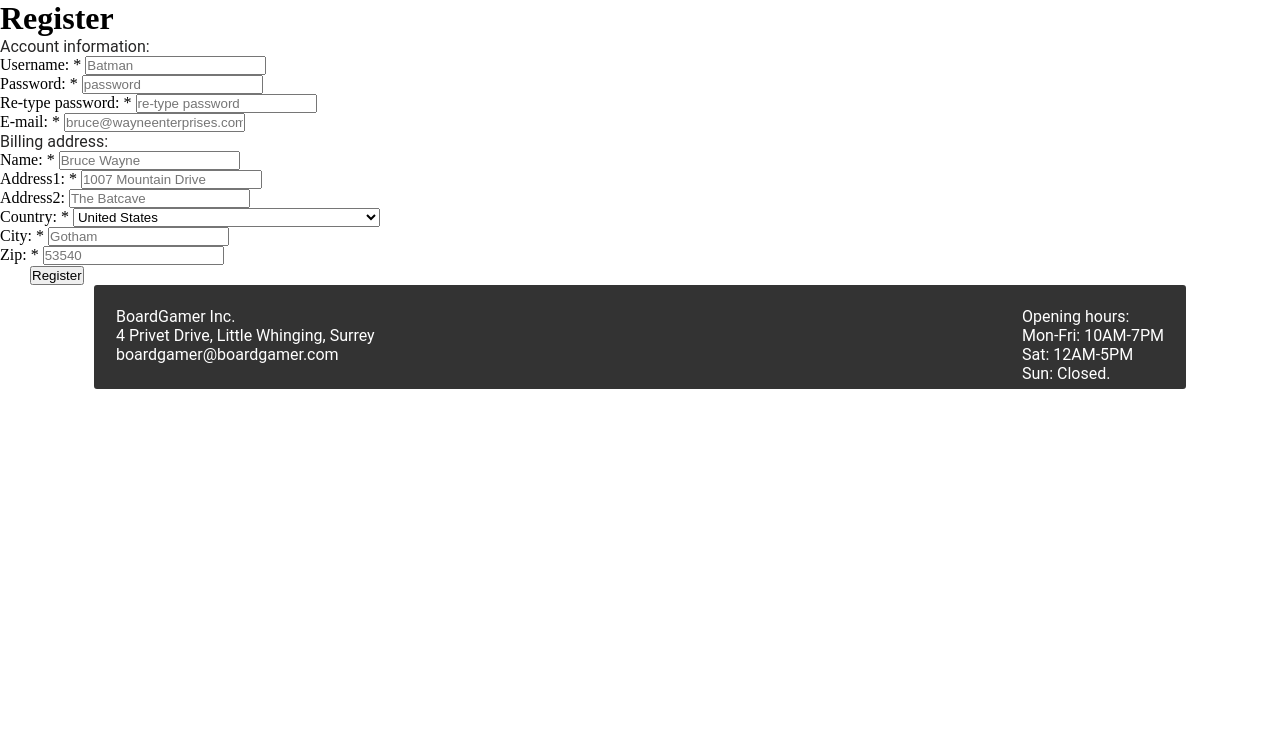
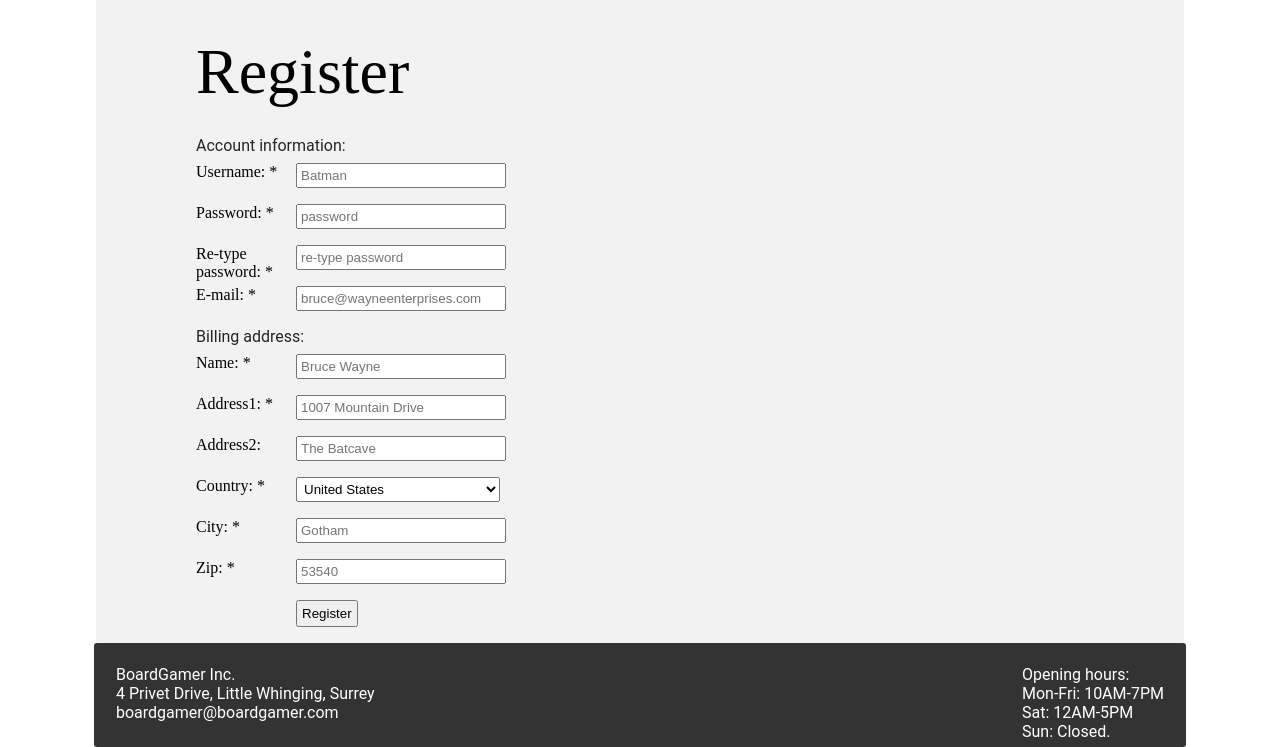
Before and after one commit to andreabjork/Gamestore, a PHP site: template Webstore/views/form.php in a window 1280 px wide. Shown: the part 184-931 px from the top of the page. Before the commit the page ends 573 px from the top, so only its background shows below. Run offline with PHP 8.4, Linux system fonts and the light colour scheme; the template is opened without the code that fills it, so the values that code supplies are empty.

Commit message:
It werks!!!

```diff
--- /dev/null
+++ b/Webstore/CSS/form.css
@@ -0,0 +1,34 @@
+* { margin: 0; padding: 0; }
+#registration {
+	box-sizing: border-box;
+	padding: 8px 100px 16px 100px;
+    max-width: 1300px;
+    min-width: 320px;
+    width: 85%;
+    background-color: #f2f2f2;
+    margin-left: auto;
+    margin-right: auto;
+}
+
+	#registration body { font: 12px/2em Verdana, sans-serif; }
+
+	.wrapper { width: 50%; margin: 0 auto; }
+
+	#registration h1 { font: 4em/1em Trebuchet, serif; margin: 0.5em 0;}
+
+	#registration p { margin-bottom: 0.5em; }
+
+	#registration form .field { margin-bottom: 1em; clear: left; }
+	#registration form label, #registration form span.label { width: 100px; float: left; }
+	#registration form input[type=text] { width: 200px; padding: 3px; }
+	#registration form input[type=password] { width: 200px; padding: 3px; }
+	#registration form select { width: 204px; padding: 3px; }
+	#registration form .buttons { margin-left: 100px; margin-top: 1em; }
+	#registration form .buttons input { padding: 4px; }
+
+	#registration form .invalid input, form .invalid select, input.error, select.error { border: 1px solid #c66; background: #fee;}
+	#registration div#errors { margin-bottom: 1em; padding: 0.5em; border: 1px solid #c66; background: #fee;  }
+	#registration div#errors ul { margin-left: 2em; }
+	#registration div#errors li { margin-bottom: 0.5em; }
+
+.hidden { display: none; }
--- a/Webstore/views/header.php
+++ b/Webstore/views/header.php
@@ -6,6 +6,7 @@
 		<title>BoardGamer</title>
 		<link rel="stylesheet" href="CSS/header.css">
 		<link rel="stylesheet" href="CSS/main.css">
+		<link rel="stylesheet" href="CSS/form.css">
 		<link rel="stylesheet" href="CSS/footer.css">
 	</head>
 	<body>
```
Also changed, not shown: Webstore/register.php (+0 -10 lines).
